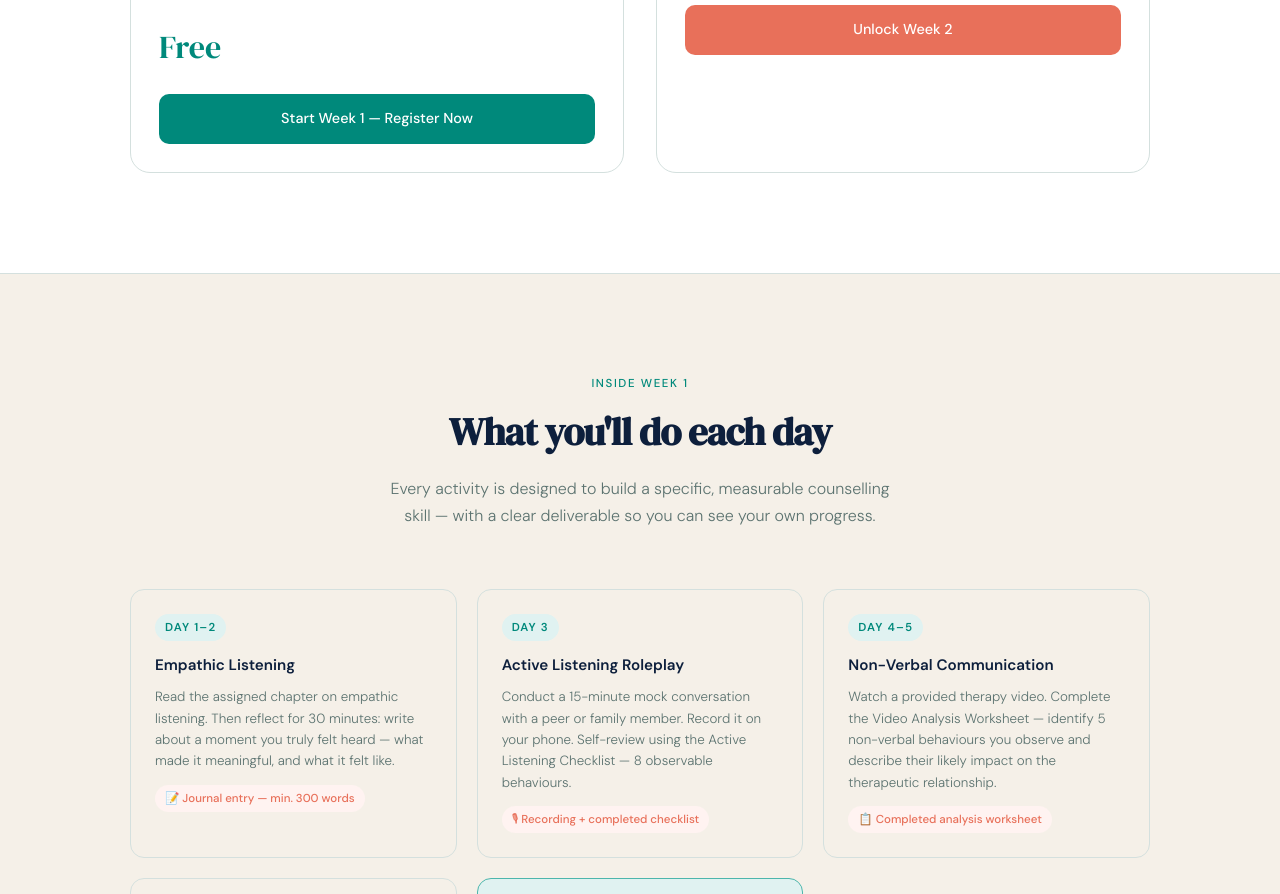
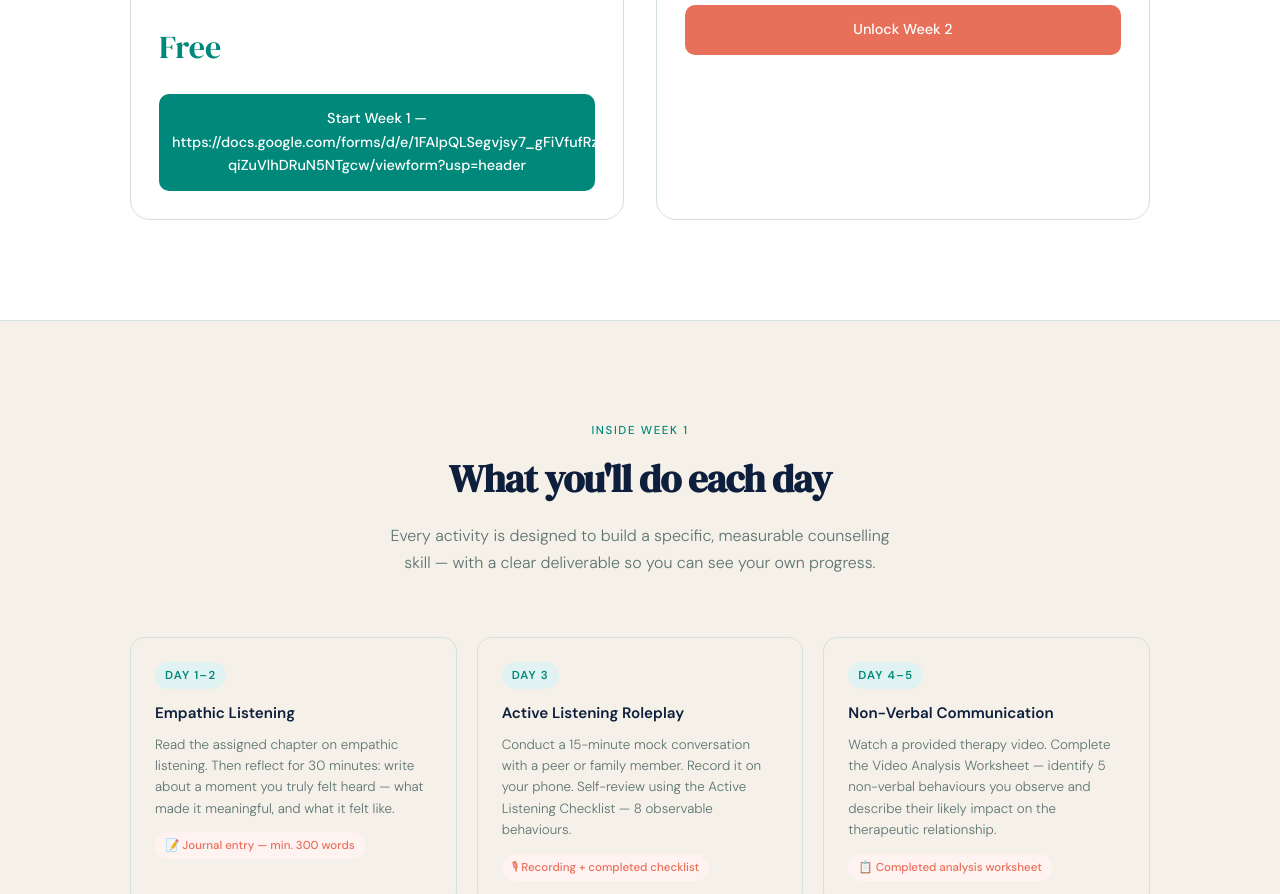
Before and after one commit to ShreyaNurtureNest/NurtureNest, a plain HTML site: page index.html in a window 1280 px wide. Shown: the part 2755-3649 px from the top of the page. Drawn offline with Linux system fonts and the light colour scheme.

Commit message:
Update index.html

```diff
--- a/index.html
+++ b/index.html
@@ -935,7 +935,7 @@
           <div class="module-price">
             <span class="price-free">Free</span>
           </div>
-          <a href="https://docs.google.com/forms/d/e/1FAIpQLSegvjsy7_gFiVfufRzu90arrrOKi09M-qiZuVlhDRuN5NTgcw/viewform?usp=header" class="full-btn btn-teal">Start Week 1 — Register Now</a>
+          <a href="https://docs.google.com/forms/d/e/1FAIpQLSegvjsy7_gFiVfufRzu90arrrOKi09M-qiZuVlhDRuN5NTgcw/viewform?usp=header" class="full-btn btn-teal">Start Week 1 — https://docs.google.com/forms/d/e/1FAIpQLSegvjsy7_gFiVfufRzu90arrrOKi09M-qiZuVlhDRuN5NTgcw/viewform?usp=header</a>
         </div>
       </div>
 
```
